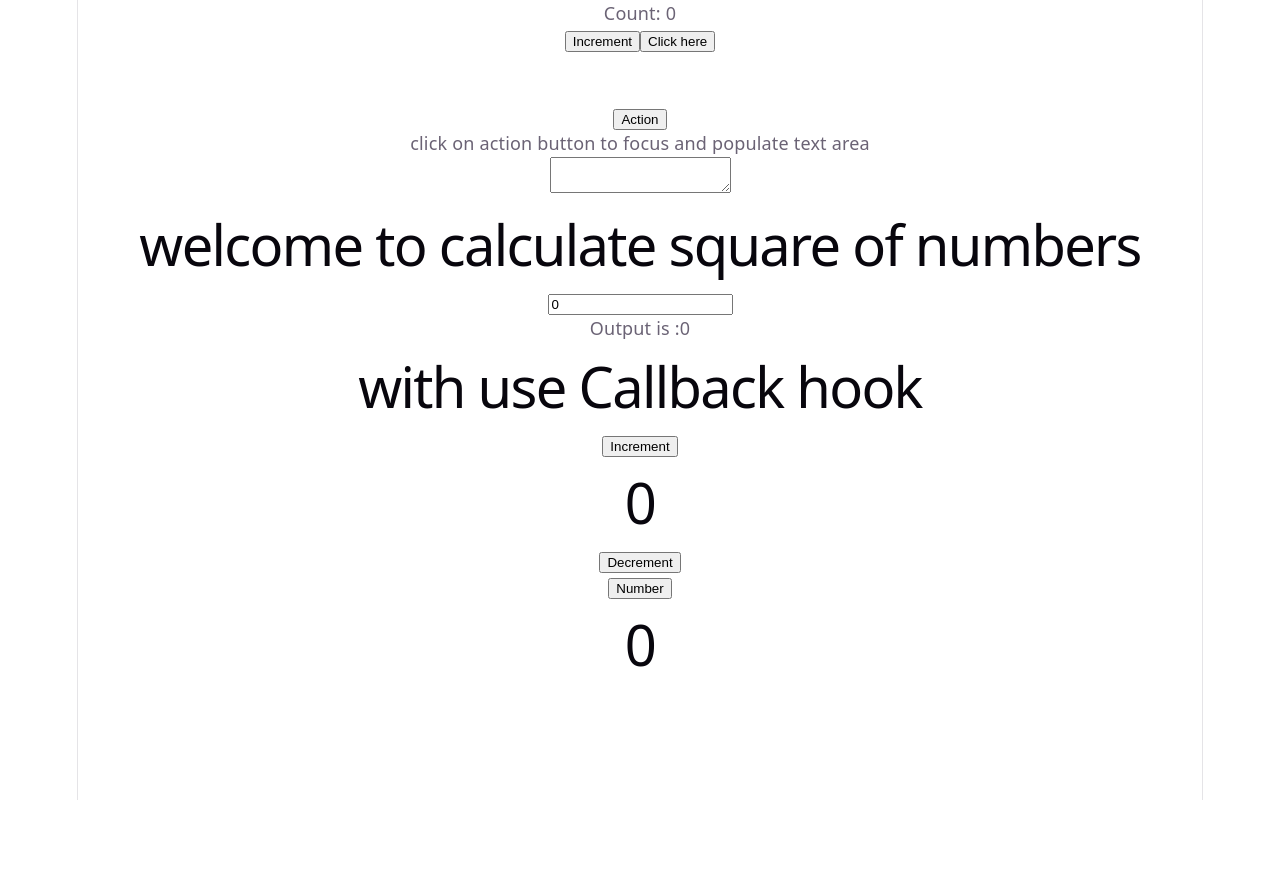
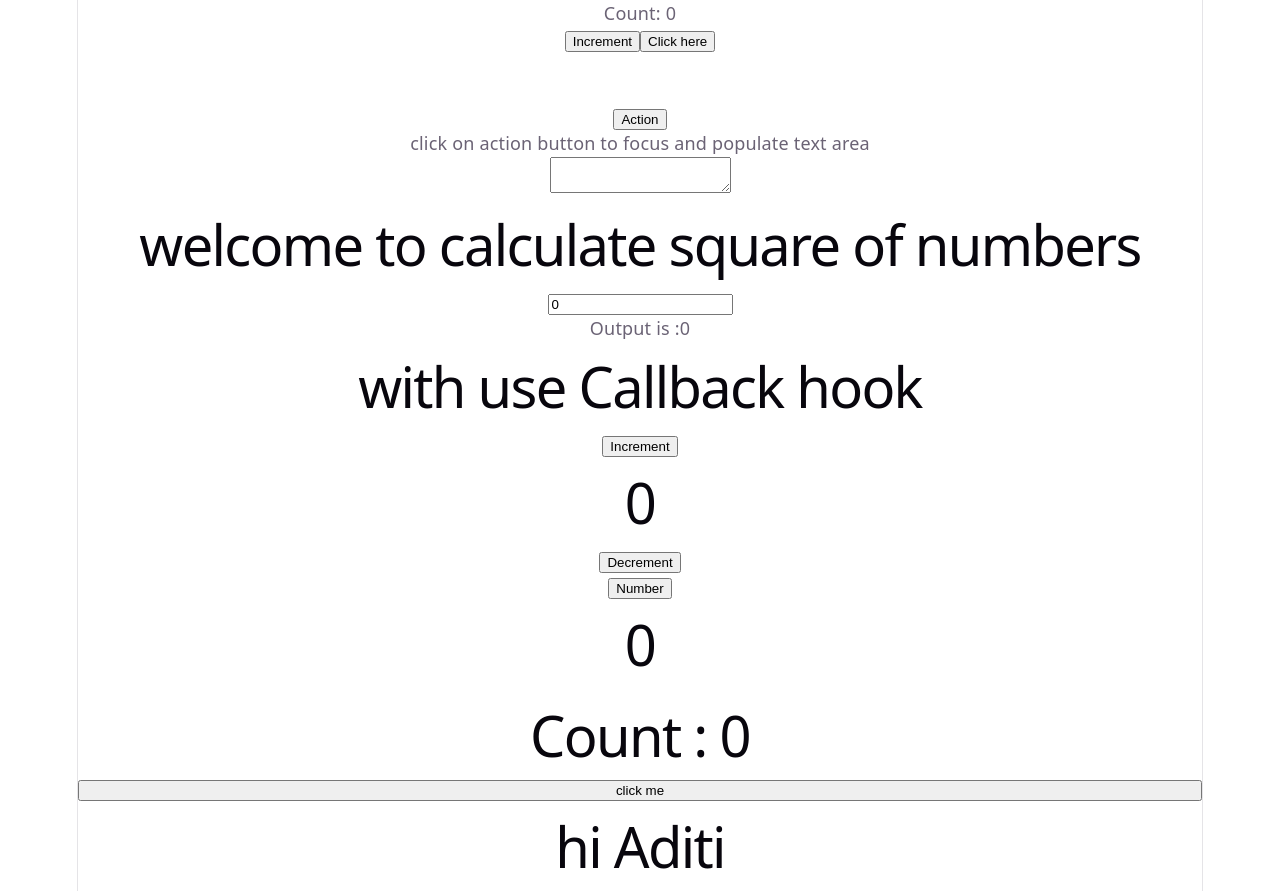
Before and after one commit to Aditi2354/Day4, a React (Vite) app: page / in a window 1280 px wide. Before the commit the page ends 800 px from the top, so only its background shows below. Built offline with nearby package versions, Linux system fonts and the light colour scheme.

Commit message:
practiced React.memo

```diff
--- a/src/App.jsx
+++ b/src/App.jsx
@@ -4,6 +4,7 @@ import UseRef1 from './UseRef1'
 import DOMvalue from './Useref2'
 import HeavyCalculation from './UseMemo'
 import Callback from './UseCallback'
+import Parent from './Parent'
 function App() {
 
 
@@ -24,6 +25,9 @@ function App() {
       <>
       <Callback/>
       </>
+      <>
+      <Parent/>
+      </>
     </>
   )
 }
--- /dev/null
+++ b/src/Child.jsx
@@ -0,0 +1,8 @@
+
+import React from "react";
+function Child({name}){
+console.log('child rendered')
+return <h1>hi {name}</h1>
+}
+
+export default React.memo(Child)
--- /dev/null
+++ b/src/Parent.jsx
@@ -0,0 +1,17 @@
+
+import Child from "./Child";
+import { useState } from "react";
+export default function Parent(){
+const[count , setCount] = useState(0)
+
+const handle=()=>{
+    setCount((count+1))
+}
+return (
+    <>
+    <h1>Count : {count}</h1>
+    <button onClick={handle}>click me</button>
+    <Child name="Aditi"/>
+    </>
+)
+}
```
